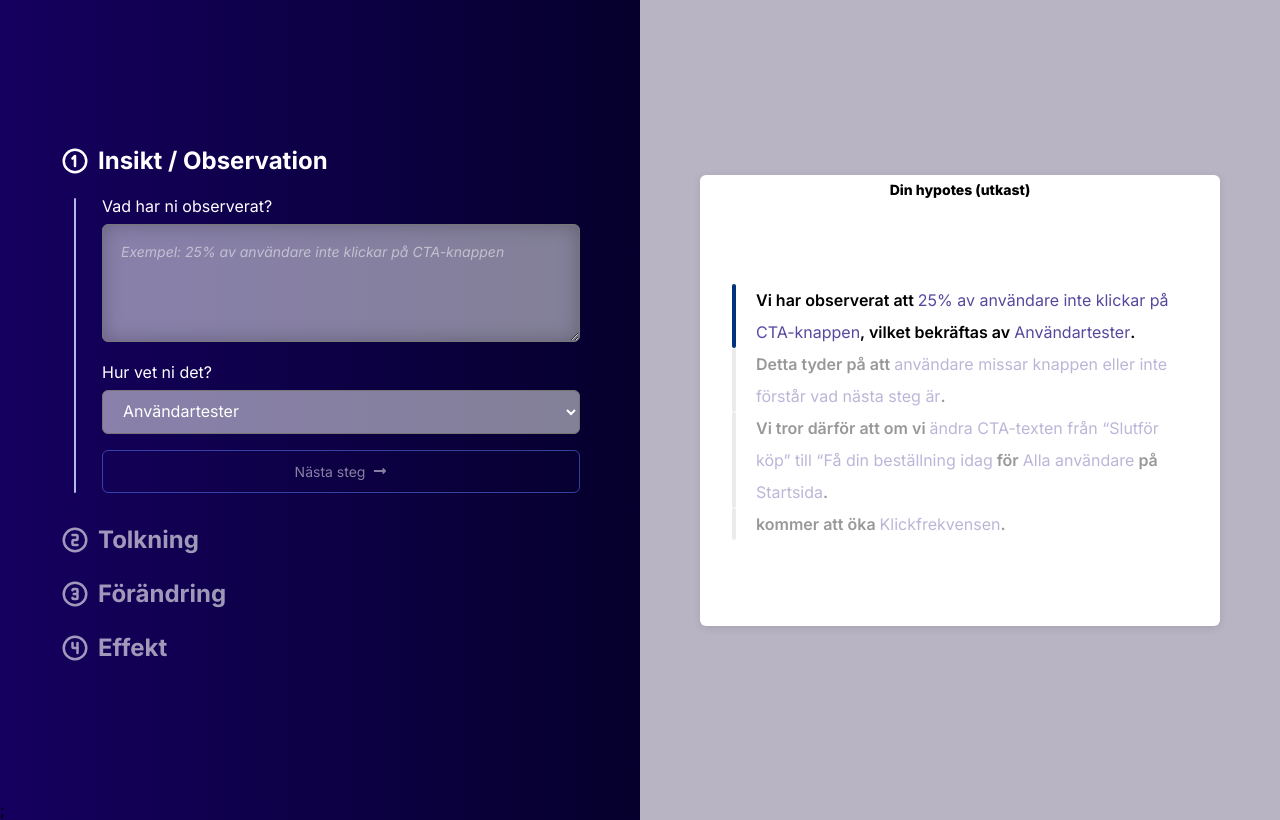
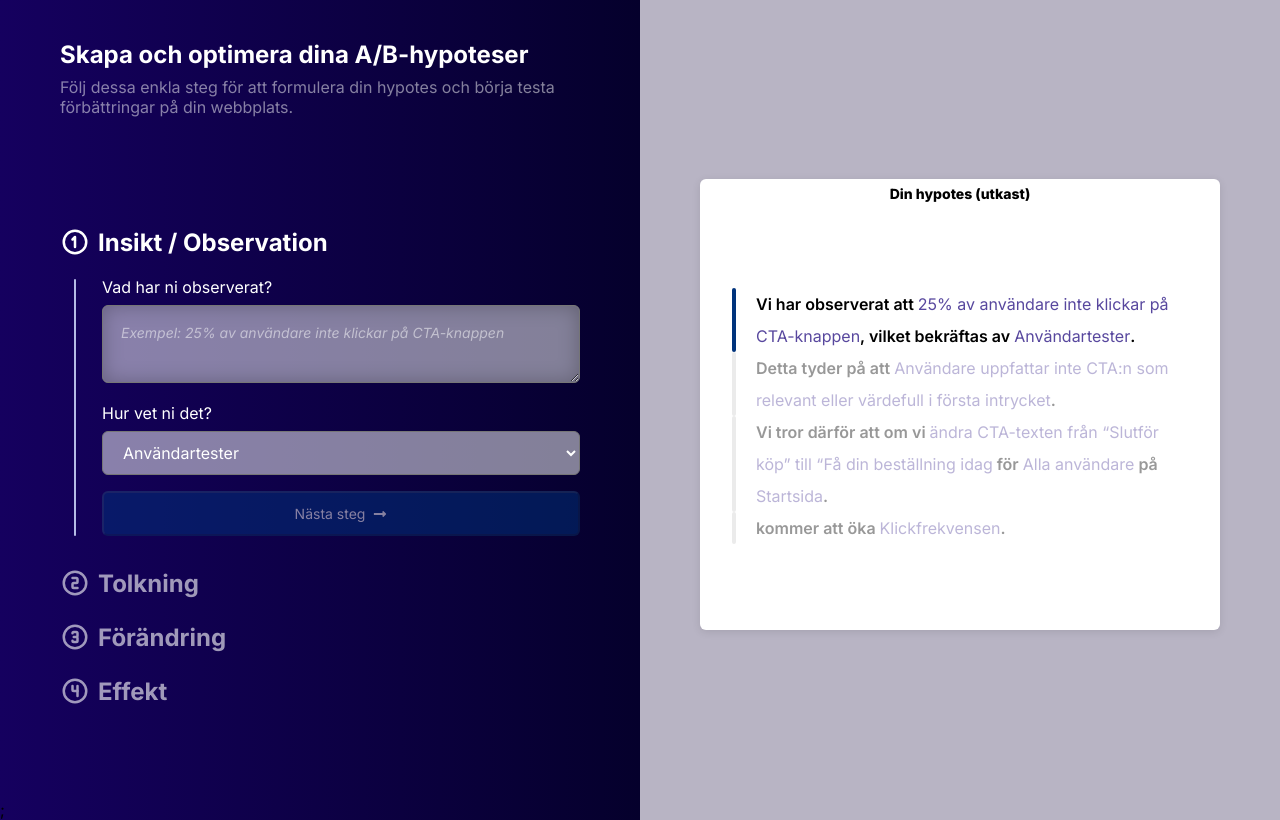
Before and after one commit to 1anDr0/abTest, a React (Vite) app: page / in a window 1280 px wide. Built offline with nearby package versions, Linux system fonts and the light colour scheme.

Commit message:
center a div

```diff
--- a/src/components/Leftpanel/Header/Header.css
+++ b/src/components/Leftpanel/Header/Header.css
@@ -1,5 +1,9 @@
 .header {
+  margin: 0;
+  font-size: 16px;
+  font-weight: 700;
   color: white;
+  margin-bottom: 8px;
 }
 
 .header h2 {
@@ -9,4 +13,5 @@
 .header p {
   font-size: 16px;
   color: rgba(255, 255, 255, 0.5);
+  font-weight: 400;
 }
--- a/src/components/Leftpanel/LeftPanel.jsx
+++ b/src/components/Leftpanel/LeftPanel.jsx
@@ -53,8 +53,10 @@ const LeftPanel = ({
   };
 
   return (
-    <div classname="leftpanel-wrapper">
-      <div classname="leftpanel-header">{/* <Header /> */}</div>
+    <div className="leftpanel-wrapper">
+      <div className="leftpanel-header">
+        <Header />
+      </div>
       <div className="leftpanel">
         <div className="steps-container">
           {/* steg 1 */}
--- a/src/components/Leftpanel/Leftpanel.css
+++ b/src/components/Leftpanel/Leftpanel.css
@@ -1,22 +1,36 @@
-.leftpanel {
+/* .leftpanel {
   min-height: 100vh;
-  /* background: linear-gradient(180deg, #15005f, #05002c); */
+
   padding: 0px 60px 0px 60px;
   display: flex;
   flex-direction: column;
-  justify-content: center; /* center header+form together */
+  justify-content: center;
   gap: 12px;
   color: white;
   box-sizing: border-box;
+} */
+
+.leftpanel-wrapper {
+  min-height: 100vh;
+  padding: 0 60px;
+  display: flex;
+  flex-direction: column;
+  box-sizing: border-box;
+  color: white;
+}
+.leftpanel {
+  flex: 1;
+  display: flex;
+  flex-direction: column;
+  justify-content: center;
 }
 
 .leftpanel-header {
-  position: absolute;
-  top: 100px;
+  padding-top: 40px;
+  flex-shrink: 0;
 }
 /* steps container takes remaining space (optional) */
 .steps-container {
-  /* keep existing centering inside just in case */
   display: flex;
   flex-direction: column;
   justify-content: center;
@@ -94,13 +108,6 @@
   gap: 8px;
 }
 
-.step-heading h2 {
-  margin: 0;
-  font-size: 24px;
-  font-weight: 700;
-  color: white;
-}
-
 .step-icon {
   font-size: 30px;
   flex-shrink: 0;
@@ -114,8 +121,8 @@
   margin-top: 16px;
   width: 100%;
   padding: 12px 16px;
-  border: 1px solid #5f82ff;
-  background: transparent;
+  /* border: 1px solid #5f82ff; */
+  background: #00337c;
   color: white;
   display: flex;
   align-items: center;
--- a/src/components/Leftpanel/Step1/Step1.jsx
+++ b/src/components/Leftpanel/Step1/Step1.jsx
@@ -20,7 +20,7 @@ const Step1 = ({ formData, setFormData }) => {
           setFormData({ ...formData, observation: e.target.value })
         }
         placeholder="Exempel: 25% av användare inte klickar på CTA-knappen"
-        rows={4}
+        rows={2}
       />
 
       <label>Hur vet ni det?</label>
@@ -42,7 +42,7 @@ const Step1 = ({ formData, setFormData }) => {
               setFormData({ ...formData, evidenceCustom: e.target.value })
             }
             placeholder="Skriv egen källa..."
-            rows={3}
+            rows={2}
           />
         </>
       )}
--- a/src/components/RightPanel/RightPanel.jsx
+++ b/src/components/RightPanel/RightPanel.jsx
@@ -42,7 +42,7 @@ export default function RightPanel({ currentStep, formData, finalized }) {
                 Detta tyder på att{" "}
                 <b>
                   {formData.problem ||
-                    "användare missar knappen eller inte förstår vad nästa steg är"}
+                    "Användare uppfattar inte CTA:n som relevant eller värdefull i första intrycket"}
                 </b>
                 .
               </p>
```
